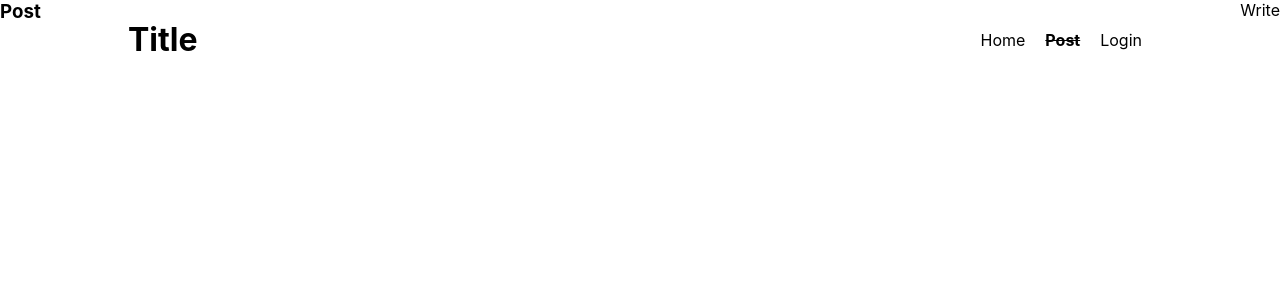
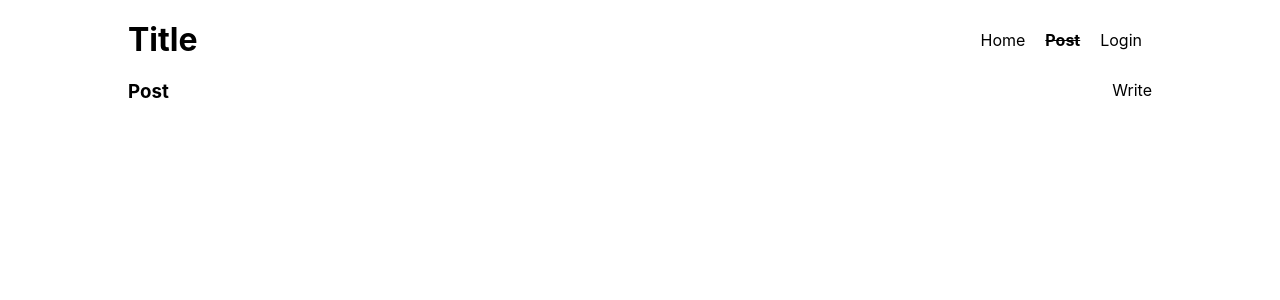
Before and after one commit to hdain/playground, a React (Create React App) app: page /post in a window 1280 px wide. Shown: the top 300 px of the page. Built offline with nearby package versions, Linux system fonts and the light colour scheme; no server answers.

Commit message:
style: Modify layout & login scss

```diff
--- /dev/null
+++ b/src/components/Layout/Layout.module.scss
@@ -0,0 +1,10 @@
+.contents {
+  padding: 80px 0;
+  display: flex;
+  justify-content: center;
+
+  > div {
+    flex: 1;
+    max-width: 80vw;
+  }
+}
--- a/src/components/Layout/Layout.tsx
+++ b/src/components/Layout/Layout.tsx
@@ -1,12 +1,19 @@
+import styles from "./Layout.module.scss";
+import classNames from "classnames/bind";
+
 import { Outlet } from "react-router-dom";
 import { Header } from "./Header";
+
+const cx = classNames.bind(styles);
 
 const Layout = () => {
   return (
     <>
       <Header />
 
-      <Outlet />
+      <div className={cx("contents")}>
+        <Outlet />
+      </div>
     </>
   );
 };
--- a/src/pages/Login/Login.module.scss
+++ b/src/pages/Login/Login.module.scss
@@ -2,7 +2,7 @@
   display: flex;
   justify-content: center;
   align-items: center;
-  height: 100vh;
+  height: calc(100vh - 160px);
 
   form {
     width: 40vw;
```
